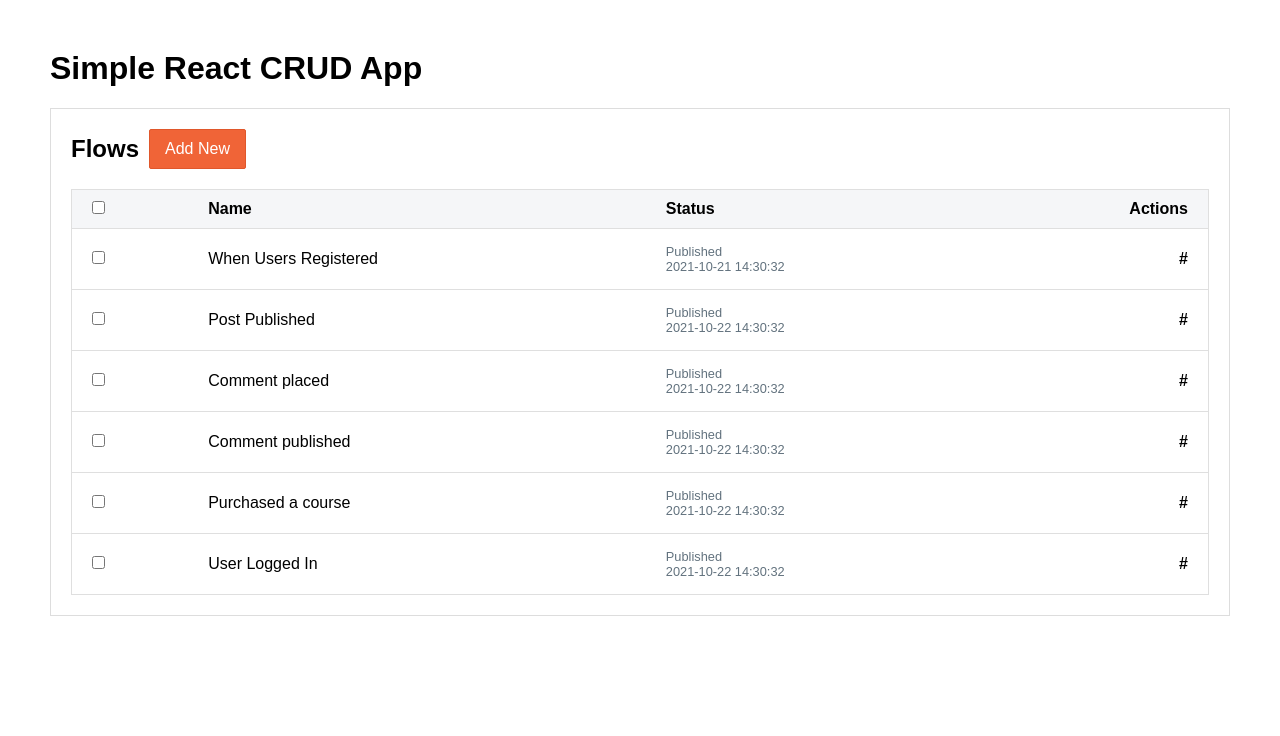
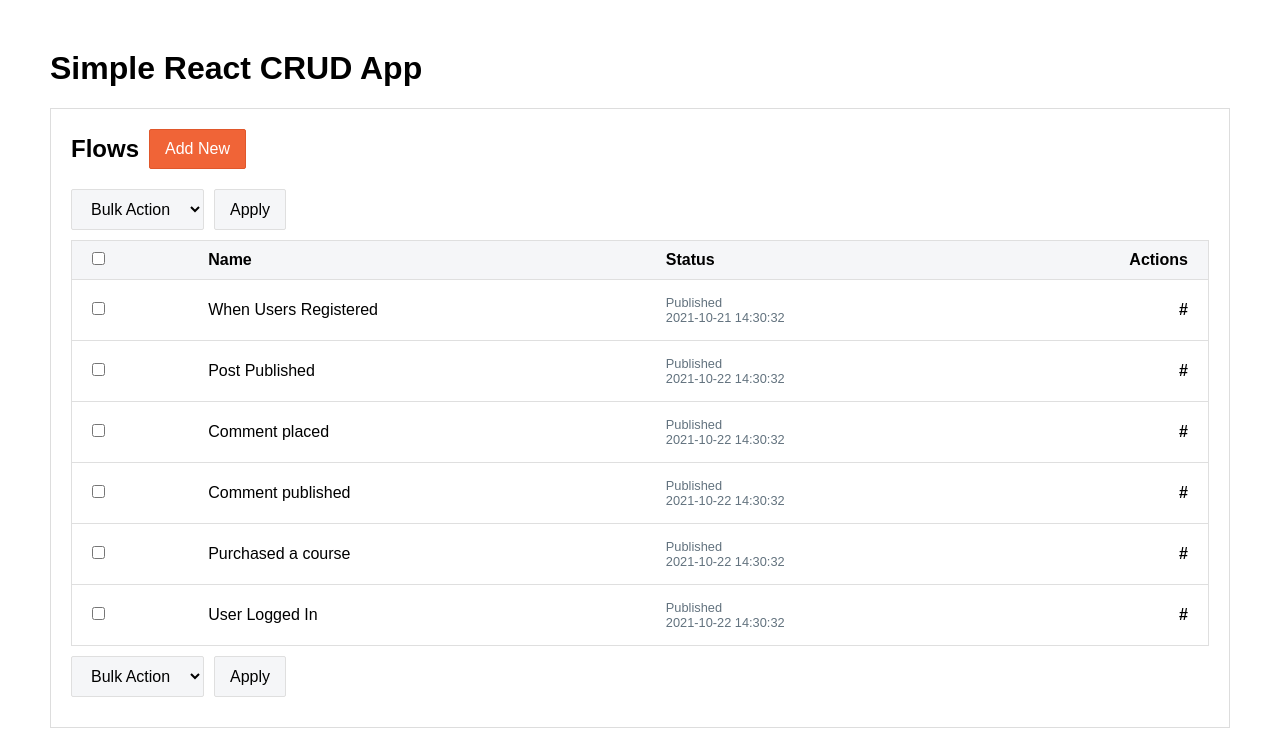
Before and after one commit to shohel/simple-react-crud, a React app: page / in a window 1280 px wide. Shown: the top 736 px of the page. Built offline with nearby package versions, Linux system fonts and the light colour scheme.

Commit message:
Added bulk actions, delete

```diff
--- a/assets/css/scss/_app.scss
+++ b/assets/css/scss/_app.scss
@@ -1,4 +1,11 @@
 #page-main{
+  button, select{
+    background-color: #F5F6F8;
+    border: 1px solid #DFDFDF;
+    border-radius: 2px;
+    padding: 10px 15px;
+  }
+
   .button-primary{
     background-color: #F06437;
     border: 1px solid #e0572b;
@@ -13,6 +20,12 @@
     border: 1px solid #dddddd;
     p{
       margin: 0;
+    }
+
+    .action-dropdown-wrap{
+      display: flex;
+      margin: 10px 0;
+      column-gap: 10px;
     }
 
     .list-header{
--- a/assets/css/style.css
+++ b/assets/css/style.css
@@ -239,6 +239,12 @@ th {
   margin: 50px;
 }
 
+#page-main button, #page-main select {
+  background-color: #F5F6F8;
+  border: 1px solid #DFDFDF;
+  border-radius: 2px;
+  padding: 10px 15px;
+}
 #page-main .button-primary {
   background-color: #F06437;
   border: 1px solid #e0572b;
@@ -252,6 +258,11 @@ th {
 }
 #page-main .app-wrap p {
   margin: 0;
+}
+#page-main .app-wrap .action-dropdown-wrap {
+  display: flex;
+  margin: 10px 0;
+  column-gap: 10px;
 }
 #page-main .app-wrap .list-header {
   display: flex;
--- a/src/elements/Header.js
+++ b/src/elements/Header.js
@@ -20,7 +20,6 @@ function Header() {
 		}
 
 		flowDispatch( { type : 'add_new_flow', playload : { newFlow : newFlow } } );
-
 	}
 
 	const element = (
--- a/src/elements/Table.js
+++ b/src/elements/Table.js
@@ -1,5 +1,6 @@
 import React from 'react';
 import {useFlowContext} from '../FlowContext';
+import TableAction from './TableAction';
 
 const Table = () => {
 	const {flowState, flowDispatch} = useFlowContext();
@@ -14,6 +15,8 @@ const Table = () => {
 
 	return (
 		<>
+			<TableAction />
+
 			<table>
 				<thead>
 					<tr>
@@ -34,9 +37,9 @@ const Table = () => {
 						</tr>
 					})}
 				</tbody>
+			</table>
 
-
-			</table>
+			<TableAction />
 		</>
 	);
 }
--- /dev/null
+++ b/src/elements/TableAction.js
@@ -0,0 +1,37 @@
+import React, { useState } from 'react';
+import {useFlowContext} from '../FlowContext';
+
+
+const TableAction = () => {
+	const {flowState, flowDispatch} = useFlowContext();
+	const [action, setAction ] = useState( '' );
+
+	const onChangeActionHandler = e => {
+		let bulkAction = e.target.value;
+		setAction( bulkAction );
+	}
+
+	const onApplyAction = e => {
+		e.preventDefault();
+
+		flowDispatch( { type: 'bulk_action', playload : action } );
+	}
+
+	return (
+		<div className={'table-action-wrap'}>
+			<div className={'action-dropdown-wrap'}>
+
+				<select onChange={ e => { onChangeActionHandler( e ) } } >
+					<option value="">Bulk Action</option>
+					<option value="delete">Delete</option>
+				</select>
+
+				<button onClick={ e => { onApplyAction( e ) } }> Apply </button>
+
+			</div>
+
+		</div>
+	);
+}
+
+export default TableAction;
--- a/src/reducer.js
+++ b/src/reducer.js
@@ -19,6 +19,15 @@ const reducer = (state, action) => {
 
 			return [...state, ...[action.playload.newFlow]];
 
+		case 'bulk_action':
+
+			if ( 'delete' === action.playload ) {
+				return state.filter( flow => {
+					return !flow.is_checked;
+				} );
+			}
+
+			return state;
 		default:
 			return state;
 	}
```
Also changed, not shown: assets/js/main.js, 1 other file (tests, documents, lock files or other folders).
